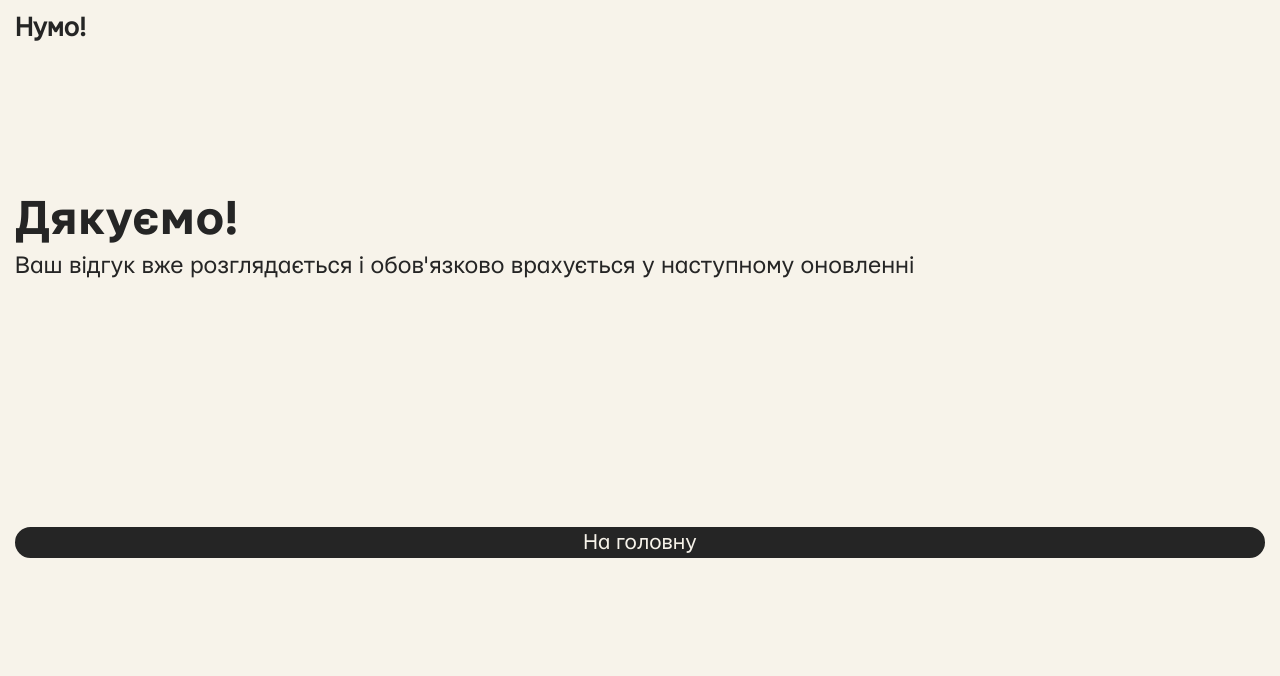
After one commit to nazarrudenok/numo, a Flask app: page /thanks in a window 1280 px wide. The commit adds this page. Shown: the top 676 px of the page. Run offline with Flask 3, Linux system fonts and the light colour scheme.

Commit message:
numo 1.0.1

```diff
--- a/main.py
+++ b/main.py
@@ -11,8 +11,13 @@ import hashlib
 from datetime import datetime
 import random
 import string
+from twilio.rest import Client
+from dotenv import load_dotenv
+import os
 
 app = Flask(__name__)
+
+load_dotenv()
 
 @app.route('/')
 def index():
@@ -293,6 +298,43 @@ def note():
 
     return make_response(redirect(url_for('profile')))
 
+@app.route('/del', methods=['POST', 'GET'])
+def del_():
+    username=request.cookies.get('username')
+    id_ = request.args.get('id')
+
+    cursor.execute("DELETE FROM habbits WHERE username = %s AND id_ = %s", (username, id_))
+    conn.commit()
+
+    return make_response(redirect(url_for('history')))
+
+@app.route('/response', methods=['POST', 'GET'])
+def response():
+
+    return render_template('response.html')
+
+@app.route('/resp', methods=['POST', 'GET'])
+def resp():
+    username = request.cookies.get('username')
+    response_ = request.form.get('response')
+
+    cursor.execute("INSERT INTO responses (username, response) VALUES (%s, %s)", (username, response_,))
+    conn.commit()
+
+    client = Client(os.getenv('account_sid'), os.getenv('auth_token'))
+
+    message = client.messages.create(
+        body=f'{username}\n\n{response_}',
+        from_='+13256004952',
+        to='+380632480311'
+    )
+
+    return make_response(redirect(url_for('thanks')))
+
+@app.route('/thanks', methods=['POST', 'GET'])
+def thanks():
+    return render_template('thanks.html')
+
 @app.route('/log-out')
 def logOut():
     response = make_response(redirect(url_for('index')))
@@ -303,5 +345,5 @@ def logOut():
 
 if __name__ == '__main__':
     # app.run(host='0.0.0.0', port='8080')
-    app.run(debug=True, host= '192.168.1.249')
+    app.run(debug=True, host= '10.12.36.39')
     # app.run(debug=True, host= '192.168.10.236')
--- a/static/style.css
+++ b/static/style.css
@@ -128,7 +128,10 @@ main {
 .haslo-title {
     font-size: 50px;
     font-family: 'mariupol-b';
-    color: #f2700d;
+    background: #e2dfcc;
+    padding: 10px;
+    border-radius: 15px;
+    /* color: #f2700d; */
     /* color: #252525; */
 }
 
@@ -231,6 +234,11 @@ main {
 .login-title {
     font-size: 50px;
     font-family: 'mariupol-b';
+}
+
+.login-text {
+    font-size: 25px;
+    margin-top: 10px;
 }
 
 .form {
@@ -668,8 +676,15 @@ label {
 }
 
 .not-add {
-    background: #636363;
+    background: #e2dfcc;
+    color: #252525;
     border-radius: 50%;
+    border: 2px solid #e2dfcc;
+}
+
+.not-add:hover {
+    background: transparent;
+    color: #f7f3ea;
 }
 
 .note-cont {
@@ -692,3 +707,21 @@ label {
     border: none;
     margin-bottom: 0;
 }
+
+.delete {
+    font-size: 35px;
+    color: #de0a26;
+    display: flex;
+    justify-content: right;
+}
+
+.thanks-btn {
+    background: #252525;
+    color: #f7f3ea;
+    margin-top: 10px;
+}
+
+.thanks-btn:hover {
+    background: transparent;
+    color: #252525;
+}
--- a/templates/detailed.html
+++ b/templates/detailed.html
@@ -21,6 +21,9 @@
             <h1 class="detailed-title">{{ habbit[2] }}</h1>
             <p class="detailed-text">{{ habbit[3] }}<br>{{ habbit[4] }}</p>
             <p class="add-info">{{ date.strftime('%H:%M | %d.%m.%Y') }}</p>
+            <span class="material-symbols-outlined delete" onclick="window.location.href='/del?id={{ habbit[7] }}'">
+                delete
+            </span>
         </div>
     </main>
 </body>
--- a/templates/home.html
+++ b/templates/home.html
@@ -44,12 +44,12 @@
                     <p class="no-habbits-text">Створіть власну або зачекайте, поки це зробить хтось інший</p>
                 </div>
                 <div class="buttons">
-                    <h3 class="btn">про нас</h3>
+                    <h3 class="btn">про наc</h3>
                     <h3 class="btn" onclick="window.location.href='/contacts'">контакти</h3>
                     <!-- <h3 class="btn b3">підтримка</h3> -->
                     <h3 class="btn" onclick="window.location.href='https://send.monobank.ua/jar/9Bxqw89jkt'">підтримка проєкту</h3>
                     <h3 class="btn" onclick="window.location.href='https://t.me/numoua'">повідомити про баг</h3>
-                    <h3 class="btn">відгук</h3>
+                    <h3 class="btn" onclick="window.location.href='/response'">відгук</h3>
                     <h3 class="btn" onclick="window.location.href='https://github.com/nazarrudenok/numo'">open source</h3>
                 </div>
             </div>
--- a/templates/index.html
+++ b/templates/index.html
@@ -49,7 +49,7 @@
                     <!-- <h3 class="btn b3">підтримка</h3> -->
                     <h3 class="btn" onclick="window.location.href='https://send.monobank.ua/jar/9Bxqw89jkt'">підтримка проєкту</h3>
                     <h3 class="btn" onclick="window.location.href='https://t.me/numoua'">повідомити про баг</h3>
-                    <h3 class="btn">відгук</h3>
+                    <h3 class="btn" onclick="window.location.href='/response'">відгук</h3>
                     <h3 class="btn" onclick="window.location.href='https://github.com/nazarrudenok/numo'">open source</h3>
                 </div>
             </div>
--- /dev/null
+++ b/templates/thanks.html
@@ -0,0 +1,25 @@
+<!DOCTYPE html>
+<html lang="en">
+<head>
+    <meta charset="UTF-8">
+    <meta name="viewport" content="width=device-width, initial-scale=1.0">
+    <title>Нумо!</title>
+
+    <link rel="stylesheet" type="text/css" href="{{ url_for('static', filename='style.css') }}">
+</head>
+<body>
+    <header class="header">
+        <h1 class="logo" onclick="window.location.href='/'">Нумо!</h1>
+        <div class="nav-icon-fake"></div>
+    </header>
+    <main class="main">
+        <div class="info">
+            <div class="response-info">
+                <h1 class="login-title">Дякуємо!</h1>
+                <p class="login-text">Ваш відгук вже розглядається і обов'язково врахується у наступному оновленні</p>
+            </div>
+            <div class="btn thanks-btn" onclick="window.location.href='/'">На головну</div>
+        </div>
+    </main>
+</body>
+</html>
```
Also changed, not shown: templates/response.html (added, +33 -0 lines).
